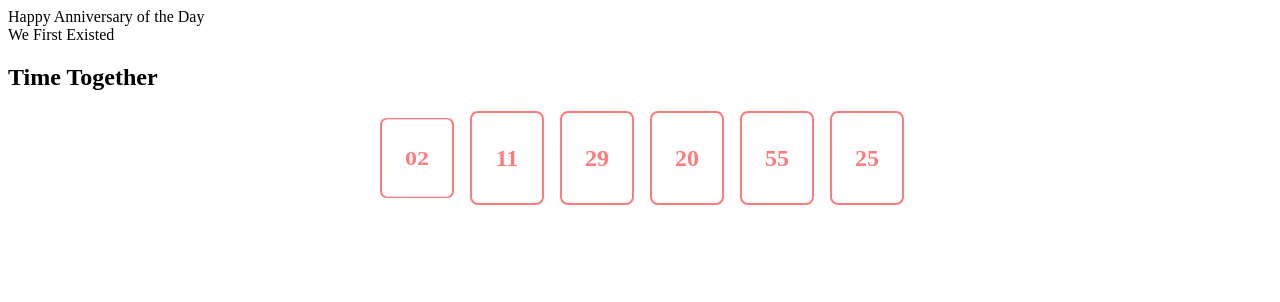
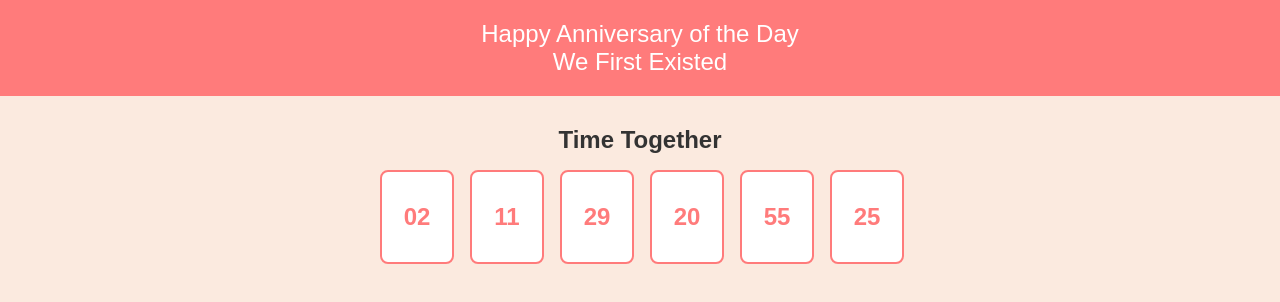
Before and after one commit to Ruchishil-Manushera/the-day-eternity-began, a plain HTML site: page index.html in a window 1280 px wide. Drawn offline with Linux system fonts and the light colour scheme; a web font is replaced by a local one.

Commit message:
Update style.css

```diff
--- a/style.css
+++ b/style.css
@@ -1,3 +1,23 @@
+body {
+  font-family: 'Chilanka', sans-serif;
+  text-align: center;
+  background-color: #fbeadf;
+  color: #333;
+  margin: 0;
+  padding: 0;
+}
+
+header {
+  background-color: #ff7b7b;
+  padding: 20px;
+  color: white;
+  font-size: 24px;
+}
+
+#countdown {
+  margin: 30px 0;
+}
+
 #timer {
   display: flex;
   justify-content: center;
@@ -8,9 +28,19 @@
   width: 70px;
   height: 90px;
   perspective: 1000px;
+  position: relative;
 }
 
-.flip-front, .flip-back {
+.flip-inner {
+  width: 100%;
+  height: 100%;
+  position: absolute;
+  transition: transform 0.7s;
+  transform-style: preserve-3d;
+}
+
+.flip-front,
+.flip-back {
   width: 100%;
   height: 100%;
   display: flex;
@@ -30,20 +60,6 @@
   transform: rotateX(180deg);
 }
 
-.flip-active .flip-front {
-  animation: flip-front 0.7s forwards;
+.flip-active .flip-inner {
+  transform: rotateX(-180deg);
 }
-
-.flip-active .flip-back {
-  animation: flip-back 0.7s forwards;
-}
-
-@keyframes flip-front {
-  0% { transform: rotateX(0); }
-  100% { transform: rotateX(-180deg); }
-}
-
-@keyframes flip-back {
-  0% { transform: rotateX(180deg); }
-  100% { transform: rotateX(0); }
-}
```
